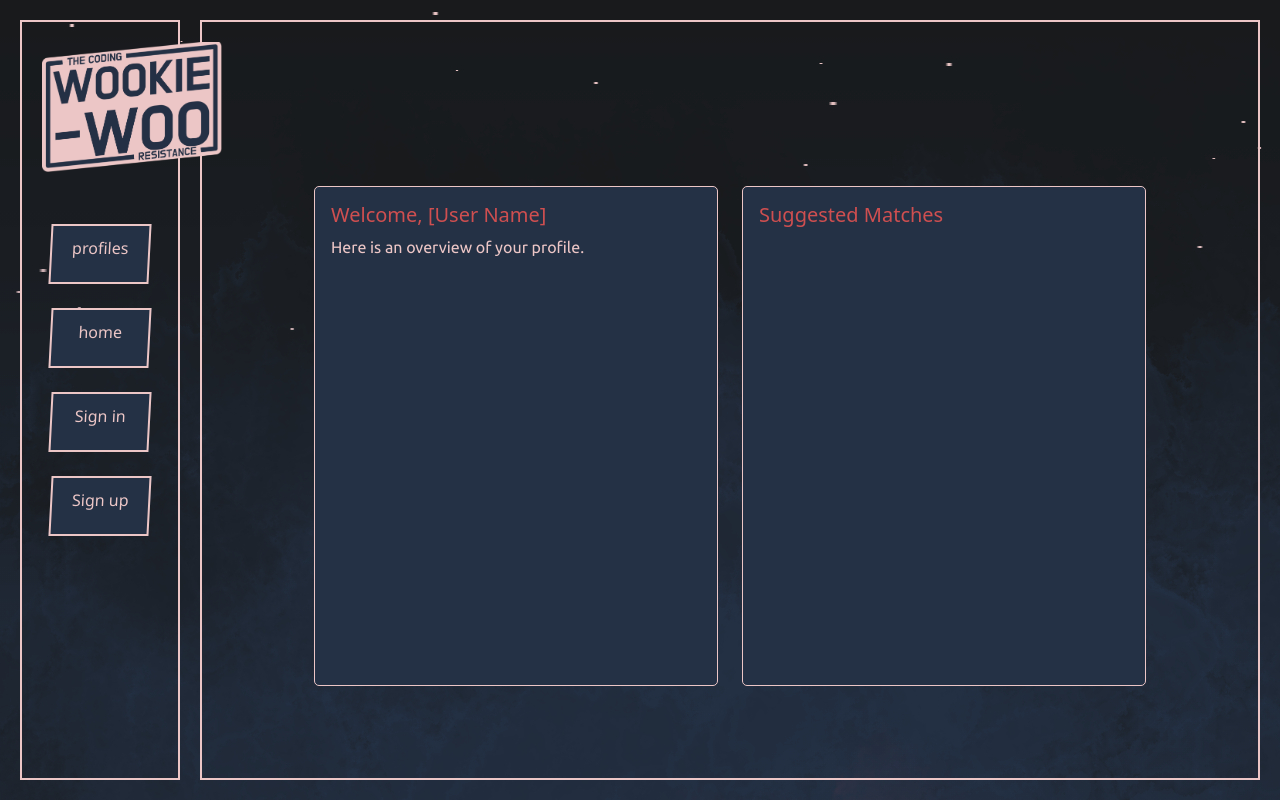
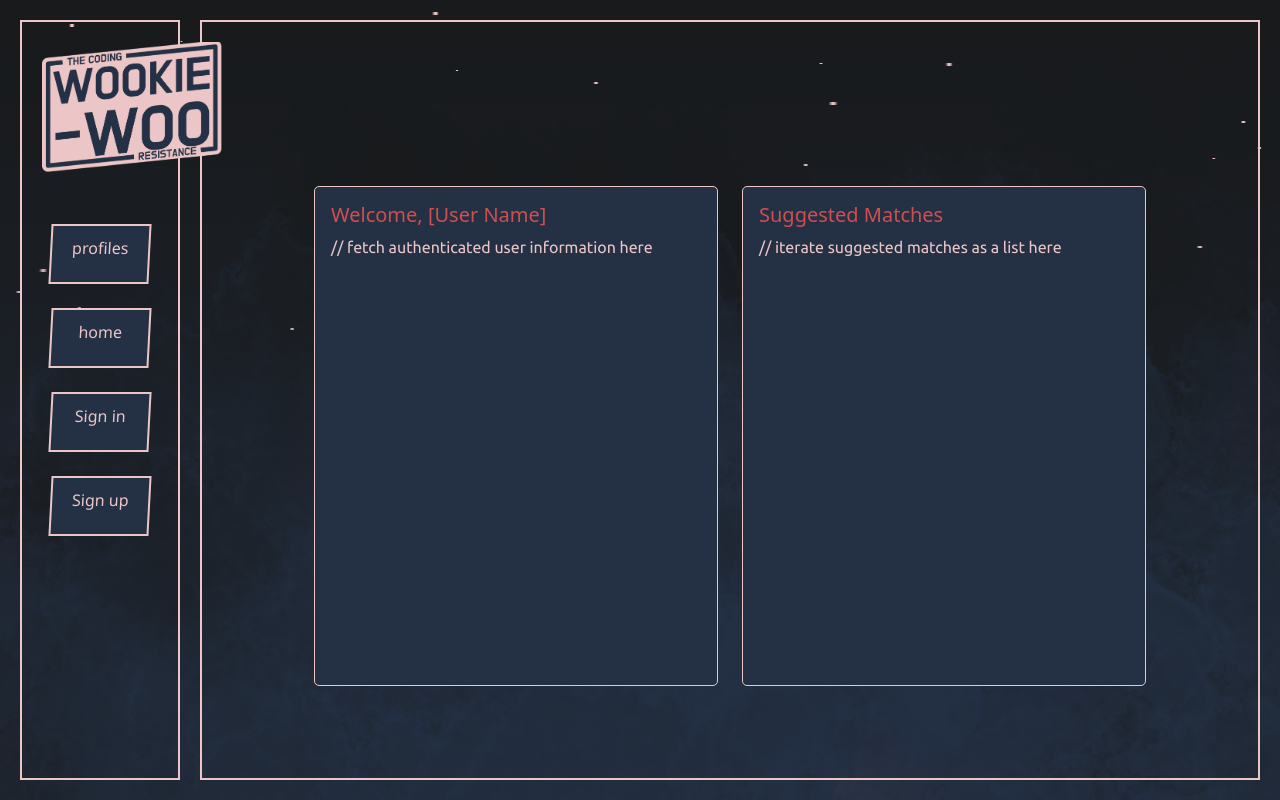
Before and after one commit to sean-meade/Wookiee-Woo, a React (Create React App) app in the folder frontend/: page /landing in a window 1280 px wide. Built offline with nearby package versions, Linux system fonts and the light colour scheme; no server answers.

Commit message:
tweak styling with AuthenticatedPage.js and css

```diff
--- a/frontend/src/pages/AuthenticatedLandingPage.js
+++ b/frontend/src/pages/AuthenticatedLandingPage.js
@@ -3,6 +3,7 @@ import React from 'react';
 import { Container, Row, Col, Card } from 'react-bootstrap';
 import 'bootstrap/dist/css/bootstrap.min.css';
 import styles from '../styles/AuthenticatedLandingPage.module.css';
+import '../global.css';
 
 const AuthenticatedLandingPage = () => {
     return (
@@ -16,17 +17,24 @@ const AuthenticatedLandingPage = () => {
                                     Welcome, [User Name]
                                 </Card.Title>
                                 <Card.Text className={styles.cardText}>
-                                    Here is an overview of your profile.
+
+                                    // fetch authenticated user information here
+
                                 </Card.Text>
                             </Card.Body>
                         </Card>
                     </Col>
                     <Col md={6}>
                         <Card className={`mb-3 ${styles.suggestions}`}>
-                            <Card.Body>
+                        <Card.Body>
                                 <Card.Title className={styles.cardTitle}>
                                     Suggested Matches
                                 </Card.Title>
+                                <Card.Text className={styles.cardText}>
+
+                                    // iterate suggested matches as a list here
+
+                                </Card.Text>
                             </Card.Body>
                         </Card>
                     </Col>
--- a/frontend/src/styles/AuthenticatedLandingPage.module.css
+++ b/frontend/src/styles/AuthenticatedLandingPage.module.css
@@ -11,16 +11,20 @@
 
 .profileOverview,
 .suggestions{
-    background-color: #243145 ;
-    border: #ecc6c6 1px solid;
+    background-color: var(--secondary-color) ;
+    border: 1px solid var( --tertiary-color);
     border-radius: 5px;
     height: 500px;
+    overflow-y: scroll;
+    overflow-x: hidden;
 }
 
 .cardTitle {
-    color: #cf4f50;
+    color: var(--primary-color);
+
 }
 
 .cardText {
-    color: #ecc6c6 ;
+    color: var(--tertiary-color) ;
+
 }
```
